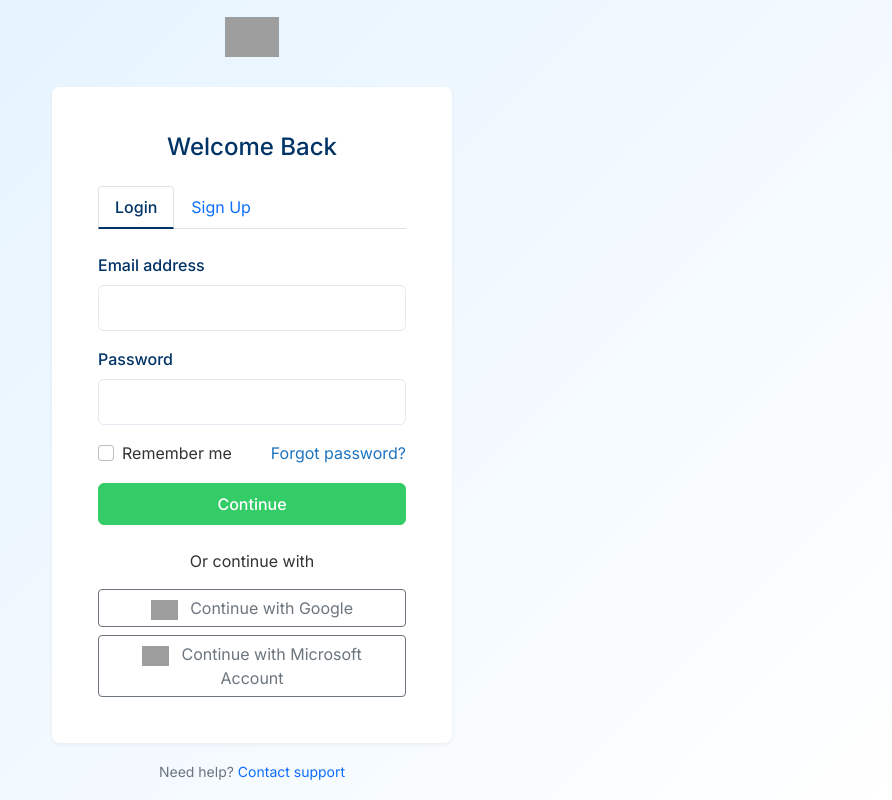
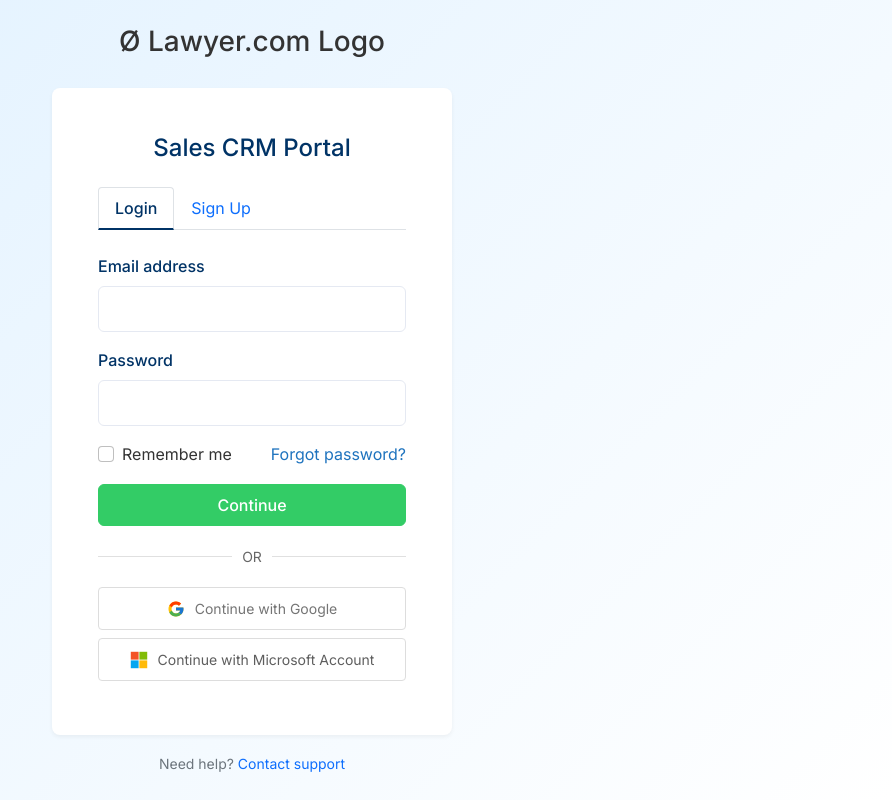
Before and after one commit to udit-guleria/lawyer.com, a PHP site: page /login.html in a window 1280 px wide. Shown: the whole page, without its empty margins (388-1280 px from the left). Run offline with PHP 8.4, Linux system fonts and the light colour scheme; grey boxes are pictures that could not be loaded.

Commit message:
updated login page

```diff
--- a/css/styles.css
+++ b/css/styles.css
@@ -174,3 +174,62 @@ body {
 .badge.bg-negotiation { background-color: #7C3AED !important; }
 .badge.bg-closed-won { background-color: var(--secondary-color) !important; }
 .badge.bg-closed-lost { background-color: #DC2626 !important; }
+
+.social-login {
+    margin-top: 20px;
+    width: 100%;
+}
+
+.divider {
+    display: flex;
+    align-items: center;
+    text-align: center;
+    margin: 20px 0;
+}
+
+.divider::before,
+.divider::after {
+    content: '';
+    flex: 1;
+    border-bottom: 1px solid #e0e0e0;
+}
+
+.divider span {
+    padding: 0 10px;
+    color: #666;
+    font-size: 14px;
+}
+
+.social-btn {
+    display: flex;
+    align-items: center;
+    justify-content: center;
+    width: 100%;
+    padding: 10px;
+    margin: 8px 0;
+    border: 1px solid #ddd;
+    border-radius: 4px;
+    background: white;
+    font-size: 14px;
+    cursor: pointer;
+    transition: background-color 0.3s, box-shadow 0.3s;
+}
+
+.social-btn img {
+    margin-right: 10px;
+    width: 18px;
+    height: 18px;
+}
+
+.social-btn:hover {
+    background-color: #f8f8f8;
+    box-shadow: 0 1px 3px rgba(0,0,0,0.1);
+}
+
+.google-btn {
+    color: #757575;
+}
+
+.microsoft-btn {
+    color: #5e5e5e;
+}
--- a/login.html
+++ b/login.html
@@ -3,7 +3,7 @@
 <head>
     <meta charset="UTF-8">
     <meta name="viewport" content="width=device-width, initial-scale=1.0">
-    <title>Lawyer Search Platform - Login</title>
+    <title>Sales CRM Portal - Login</title>
     <link href="https://cdn.jsdelivr.net/npm/bootstrap@5.1.3/dist/css/bootstrap.min.css" rel="stylesheet">
     <link href="https://fonts.googleapis.com/css2?family=Inter:wght@400;500;600&display=swap" rel="stylesheet">
     <link href="css/styles.css" rel="stylesheet">
@@ -14,11 +14,11 @@
             <div class="row justify-content-center">
                 <div class="col-md-6">
                     <div class="login-logo">
-                        <img src="assets/logo.png" alt="Lawyer Search Platform" height="40">
+                        <h3>Ø Lawyer.com Logo</h3>
                     </div>
                     <div class="card login-card">
                         <div class="card-body">
-                            <h4 class="text-center mb-4" style="color: var(--dark-blue)">Welcome Back</h4>
+                            <h4 class="text-center mb-4" style="color: var(--dark-blue)">Sales CRM Portal</h4>
                             <ul class="nav nav-tabs" id="authTabs" role="tablist">
                                 <li class="nav-item">
                                     <a class="nav-link active" id="login-tab" data-bs-toggle="tab" href="#login" role="tab">Login</a>
@@ -78,18 +78,20 @@
                                     </form>
                                 </div>
                             </div>
-                            <div class="mt-4 text-center">
-                                <p class="mb-3">Or continue with</p>
-                                <div class="d-grid gap-2">
-                                    <button class="btn btn-outline-secondary">
-                                        <img src="assets/google.svg" alt="Google" height="20" class="me-2">
-                                        Continue with Google
-                                    </button>
-                                    <button class="btn btn-outline-secondary">
-                                        <img src="assets/microsoft.svg" alt="Microsoft" height="20" class="me-2">
-                                        Continue with Microsoft Account
-                                    </button>
+                            <div class="social-login">
+                                <div class="divider">
+                                    <span>OR</span>
                                 </div>
+
+                                <button class="social-btn google-btn">
+                                    <img src="assets/google-icon.svg" alt="Google icon">
+                                    Continue with Google
+                                </button>
+
+                                <button class="social-btn microsoft-btn">
+                                    <img src="assets/microsoft-icon.svg" alt="Microsoft icon">
+                                    Continue with Microsoft Account
+                                </button>
                             </div>
                         </div>
                     </div>
```
Also changed, not shown: assets/google-icon.svg (added), assets/microsoft-icon.svg (added).
